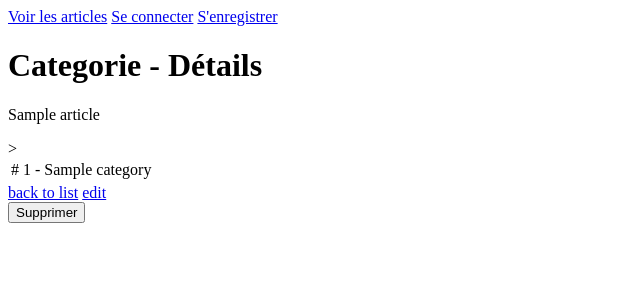
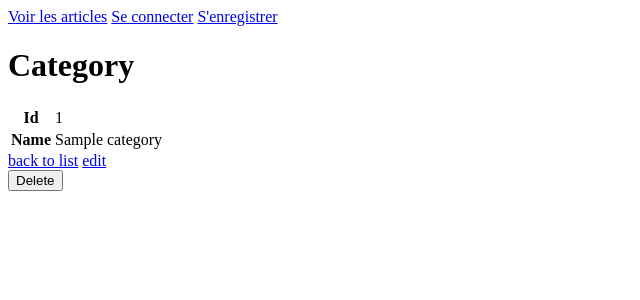
Before and after one commit to WildCodeSchool/BTZ_PHP_2021_03_Wiki, a Symfony app: template templates/category/show.html.twig in a window 1280 px wide. Shown: the top 300 px of the page, without its empty margins (0-640 px from the left). Run offline with Twig, Linux system fonts and the light colour scheme; the template is opened without the code that fills it: most values are stand-ins (such as "Sample title", 1, 10 or a date in 2020); some libraries are stand-ins or nearby versions.

Commit message:
crud category creation and data validation in category entity

```diff
--- a/templates/category/_delete_form.html.twig
+++ b/templates/category/_delete_form.html.twig
@@ -1,5 +1,5 @@
 <form method="post" action="{{ path('category_delete', {'id': category.id}) }}" onsubmit="return confirm('Are you sure you want to delete this item?');">
-   <!-- <input type="hidden" name="_method" value="POST">-->
+    <input type="hidden" name="_method" value="DELETE">
     <input type="hidden" name="_token" value="{{ csrf_token('delete' ~ category.id) }}">
-    <button class="btn">Supprimer</button>
+    <button class="btn">Delete</button>
 </form>
--- a/templates/category/edit.html.twig
+++ b/templates/category/edit.html.twig
@@ -1,9 +1,9 @@
 {% extends 'base.html.twig' %}
 
-{% block title %}Catégorie - Edition{% endblock %}
+{% block title %}Edit Catégorie{% endblock %}
 
 {% block body %}
-    <h1>Catégorie - Edition</h1>
+    <h1>Edit Catégory</h1>
 
     {{ include('category/_form.html.twig', {'button_label': 'Update'}) }}
 
--- a/templates/category/new.html.twig
+++ b/templates/category/new.html.twig
@@ -1,9 +1,9 @@
 {% extends 'base.html.twig' %}
 
-{% block title %}Nouvelle catégorie{% endblock %}
+{% block title %}New Category{% endblock %}
 
 {% block body %}
-    <h1>Création d'une catégorie</h1>
+    <h1>Create new Category</h1>
 
     {{ include('category/_form.html.twig') }}
 
--- a/templates/category/show.html.twig
+++ b/templates/category/show.html.twig
@@ -1,32 +1,26 @@
 {% extends 'base.html.twig' %}
 
-{% block title %}Catégorie - Détails{% endblock %}
+{% block title %}Category{% endblock %}
 
 {% block body %}
-<h1>Categorie - Détails</h1>
+    <h1>Category</h1>
 
     <table class="table">
-    <td> # {{ category.id }} - {{ category.name }}</td>
         <tbody>
-
             <tr>
-            {% for article in category.articles %}
-            <div>
-                <p>{{article.title}}</p>
-                <!-- LI add here all needed article fields such as date, .. -->
-            </div>>
-            {% else %}
-
-            <li>Aucun article dans cette catégorie</li>
-            {% endfor %}
-
+                <th>Id</th>
+                <td>{{ category.id }}</td>
+            </tr>
+            <tr>
+                <th>Name</th>
+                <td>{{ category.name }}</td>
             </tr>
         </tbody>
     </table>
 
     <a href="{{ path('category_index') }}">back to list</a>
 
-<a href="{{ path('category_edit', {'category': category.id}) }}">edit</a>
+    <a href="{{ path('category_edit', {'id': category.id}) }}">edit</a>
 
     {{ include('category/_delete_form.html.twig') }}
 {% endblock %}
```
Also changed, not shown: src/Controller/CategoryController.php (+3 -10 lines), src/Form/CategoryType.php (+2 -6 lines), templates/category/index.html.twig (+8 -5 lines). Lines whose indentation alone changed are shown as unchanged.
